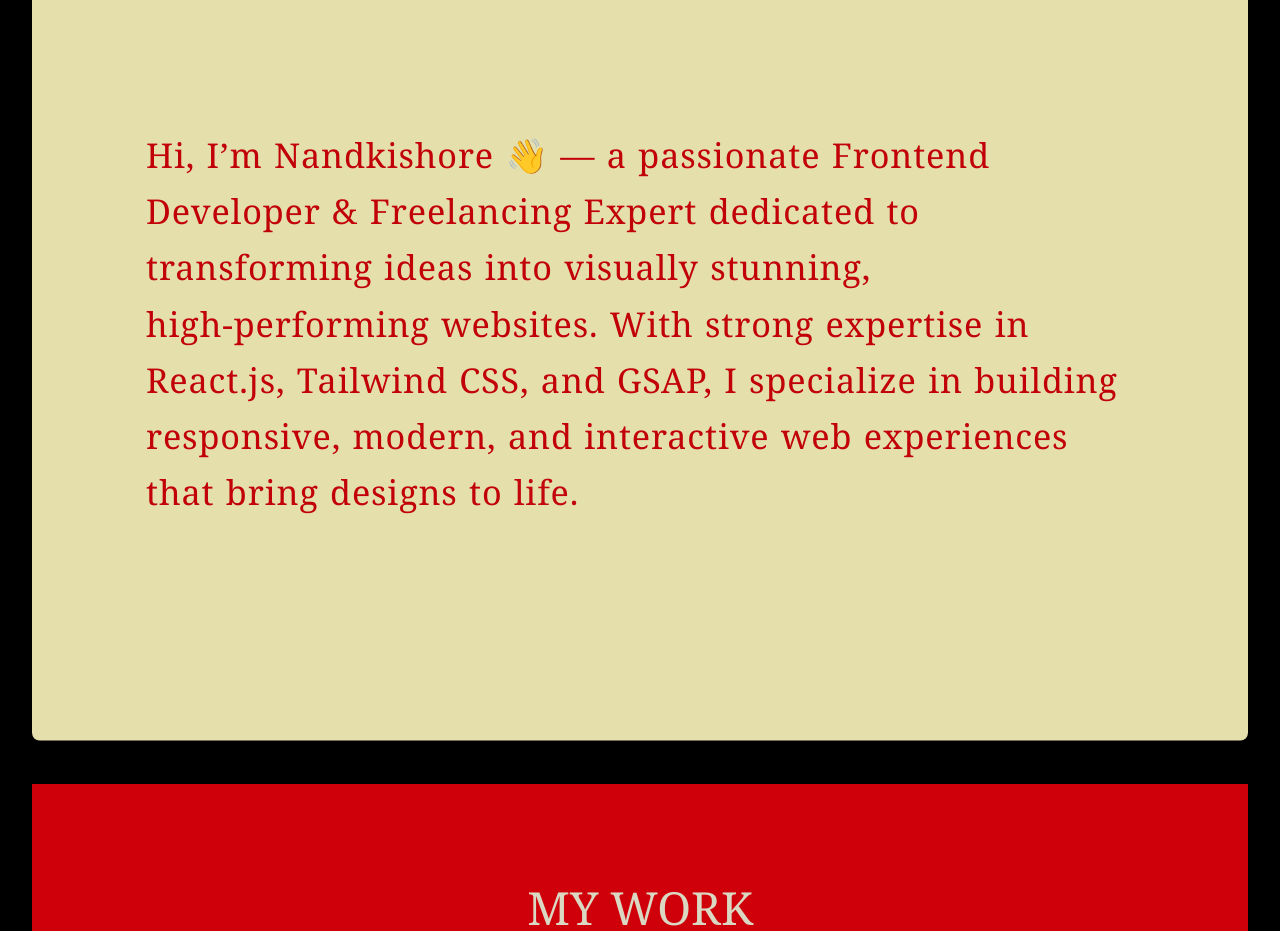
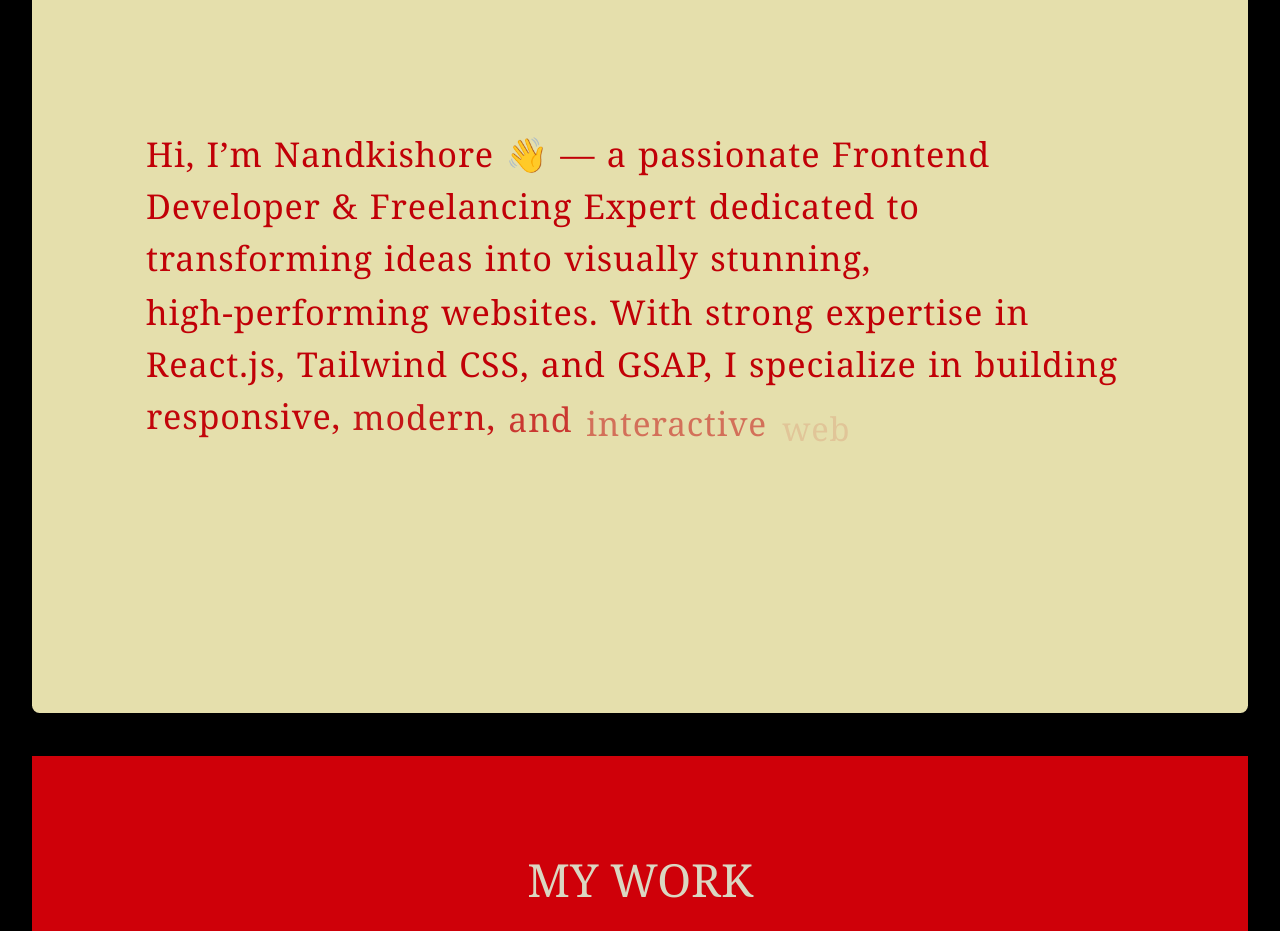
Before and after one commit to Nandkishor1771503/MyProtfolio, a React (Vite) app: page / in a window 1280 px wide. Shown: the part 981-1912 px from the top of the page. Built offline with nearby package versions, Linux system fonts and the light colour scheme.

Commit message:
about text change

```diff
--- a/src/components/About.jsx
+++ b/src/components/About.jsx
@@ -32,13 +32,14 @@
 
     gsap.fromTo(
       ".aboutPara",
-      { opacity: 0, y: 20 },
+      { opacity: 0, y: 15,scale:0.95 },
       {
         opacity: 1,
+        scale:1,
         y: 0,
         duration: 0.6,
         ease: "power2.out",
-        stagger: 0.08,
+        stagger: 0.1,
         scrollTrigger: {
           trigger: ".aboutTextWrapper",
           start: "top 70%",
@@ -76,11 +77,11 @@
         <div className="horizontal w-full sm:w-[90%] h-[3px] bg-red-600 mb-6 sm:mb-8"></div>
 
         {/* About Text */}
-        <p className="aboutTextWrapper w-full sm:w-[90%] pl-2 sm:pl-6 text-justify text-xl sm:text-2xl md:text-4xl md:mx-12 md:my-36 text-red-700 font-serif">
+        <p className="aboutTextWrapper w-full sm:w-[90%] pl-2 sm:pl-6 text-justify text-2xl  md:text-4xl md:mx-12 md:my-36 text-red-700 font-serif">
           {aboutText.map((word, i) => (
             <span
               key={i}
-              className="aboutPara inline-block mr-3 mb-4 tracking-wide leading-relaxed sm:leading-[2.5rem] md:leading-[2.7rem]"
+              className="aboutPara inline-block mr-3 mb-3 tracking-wide leading-relaxed sm:leading-[2.5rem] md:leading-[2.7rem]"
             >
               {word}
             </span>
```
